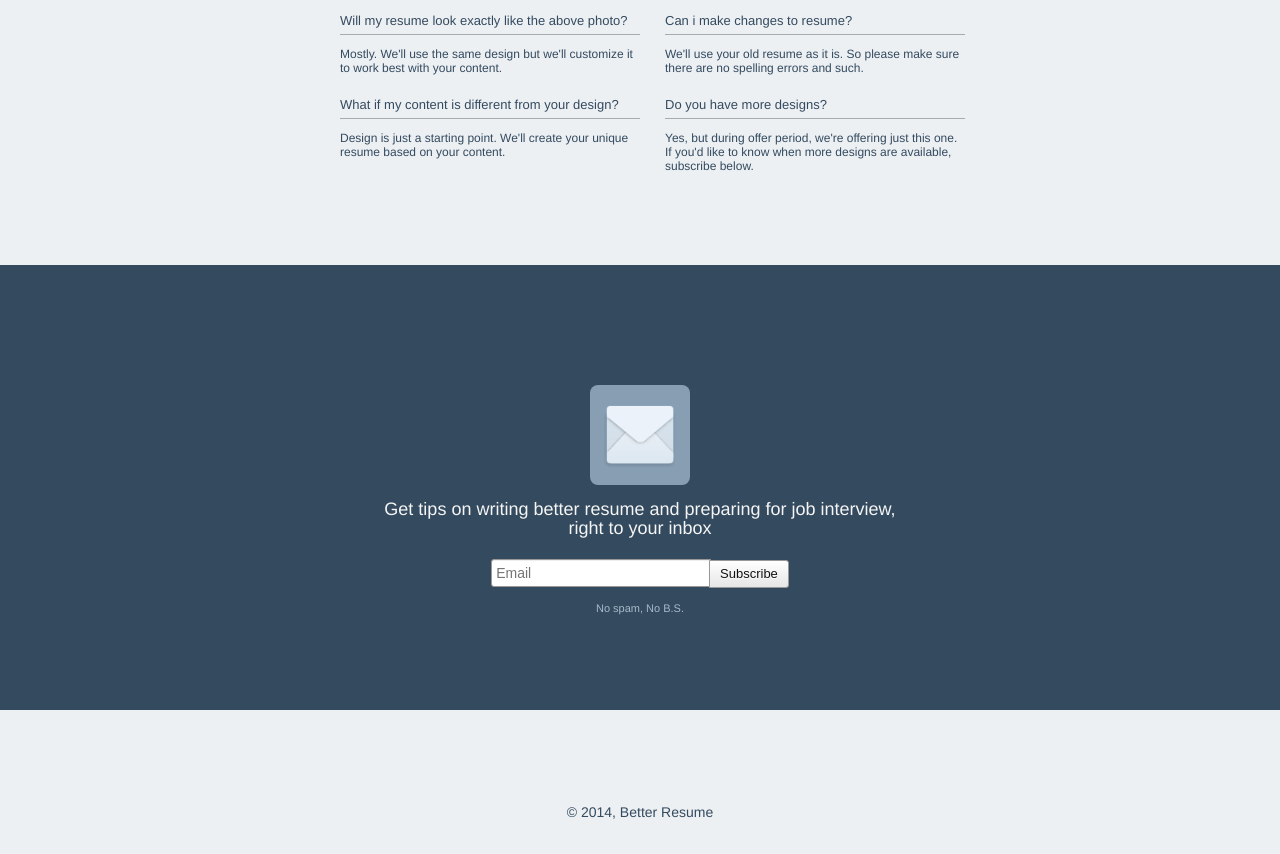
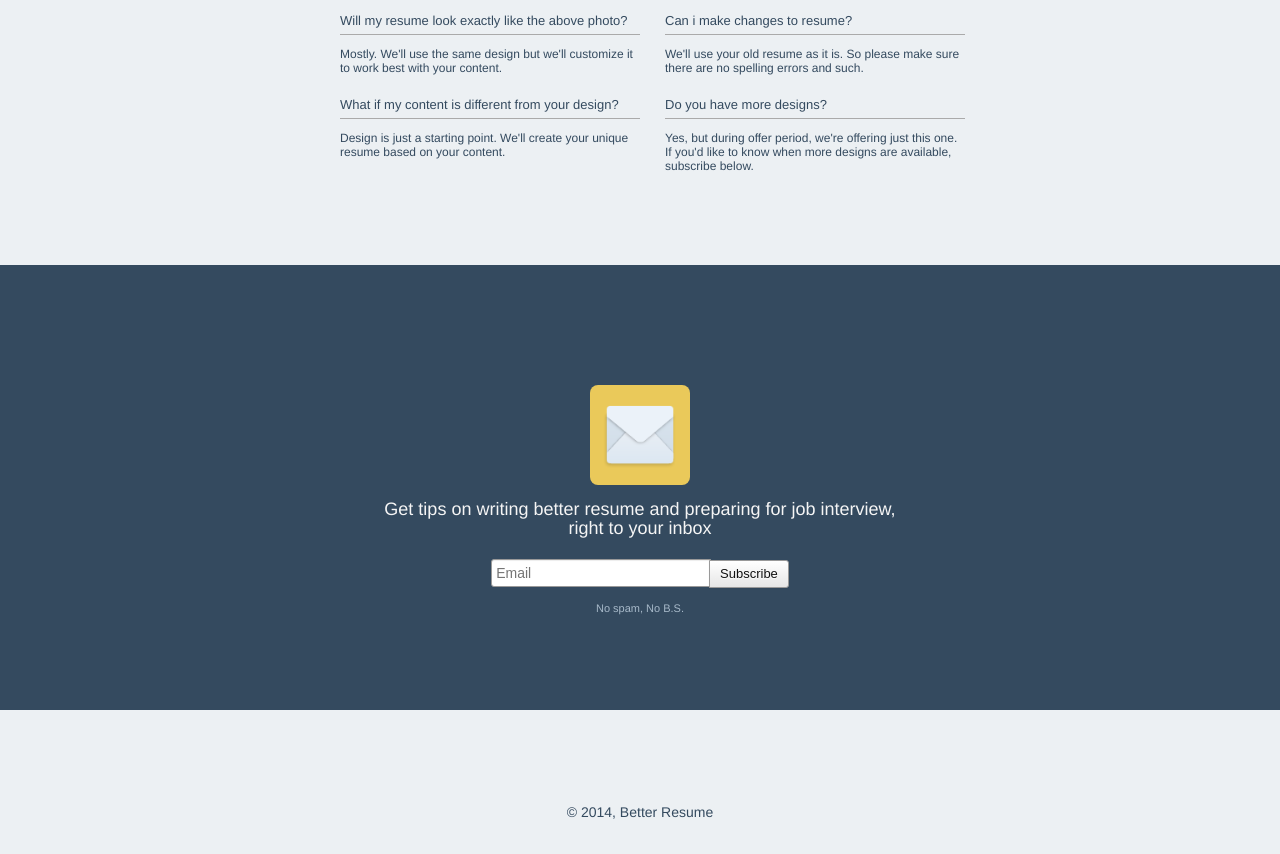
Before and after one commit to betterresume/betterresume.github.io, a plain HTML site: page index.html in a window 1280 px wide. Shown: the part 1619-2473 px from the top of the page. Drawn offline with Linux system fonts and the light colour scheme.

Commit message:
subscribe

```diff
--- a/index.html
+++ b/index.html
@@ -186,7 +186,7 @@
             padding: 120px 0 80px 0;
         }
         section#subscribe .mail {
-            background-color: #879eb3;
+            background-color: #eac95a;
             background-image: url("img/mail.png");
             background-size: 100%;
             background-repeat: no-repeat;
```
